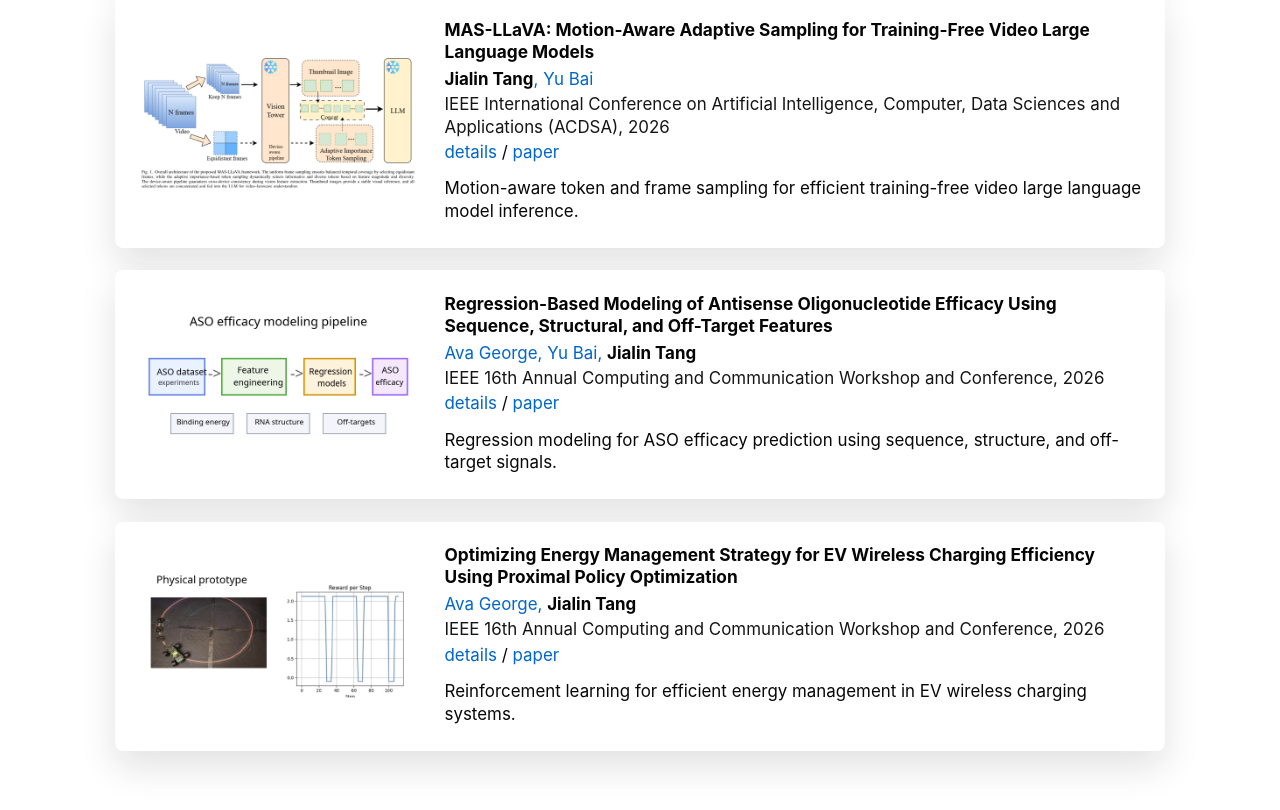
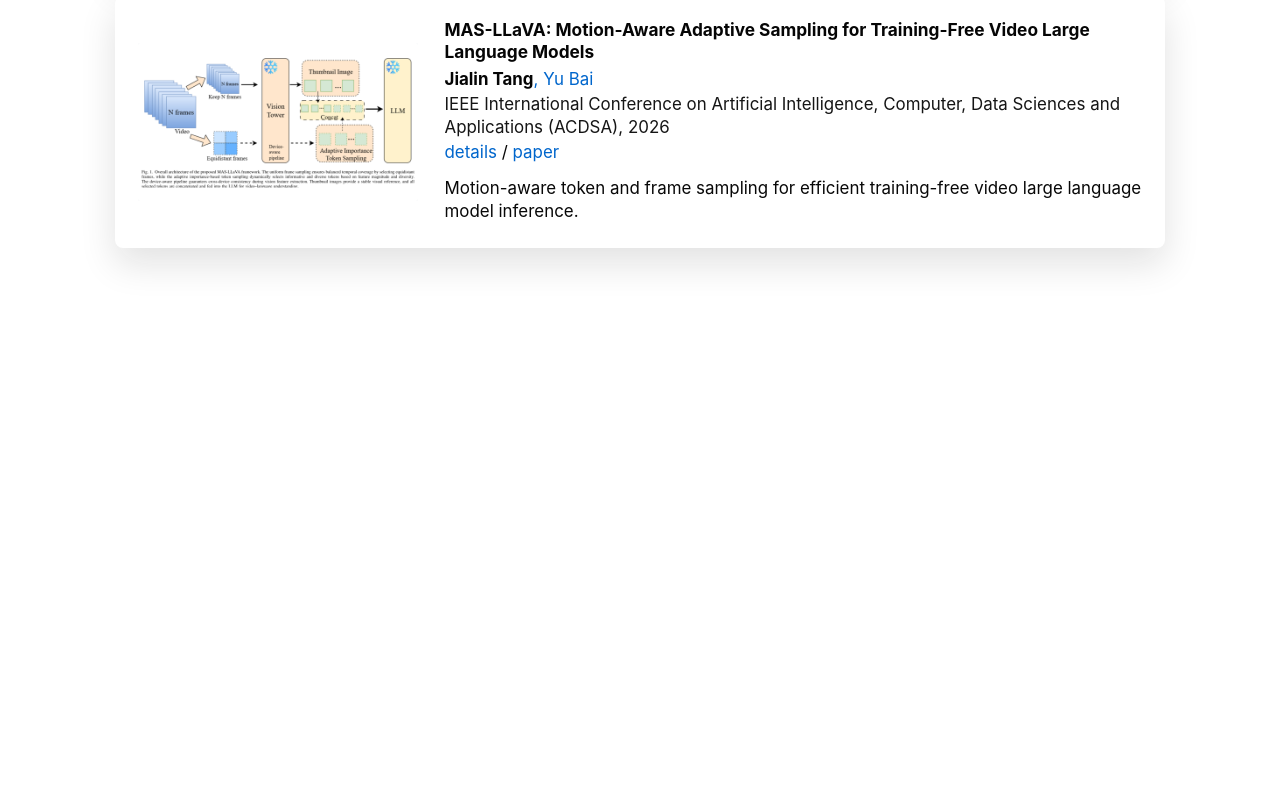
Before and after one commit to JaylenTang/jaylentang.github.io, a Jekyll site: the page built from _pages/about.md, in a window 1280 px wide and 900 px high, scrolled down 1517 px. Shown: the top 810 px of the window. Built offline with Jekyll 4.4.1, drawn with Linux system fonts in a browser that asks for light colours; after the commit the page ends 1922 px from its top, so only the background shows below that.

Commit message:
remove secondary selected research cards

```diff
--- a/_pages/about.md
+++ b/_pages/about.md
@@ -99,26 +99,5 @@ redirect_from:
       </div>
     </article>
 
-    <article class="research-card">
-      <img src="/images/research-aso-regression.png?v={{ site.asset_version }}" alt="Antisense oligonucleotide regression modeling thumbnail">
-      <div>
-        <h3>Regression-Based Modeling of Antisense Oligonucleotide Efficacy Using Sequence, Structural, and Off-Target Features</h3>
-        <p class="research-authors">Ava George, Yu Bai, <strong>Jialin Tang</strong></p>
-        <p class="research-venue">IEEE 16th Annual Computing and Communication Workshop and Conference, 2026</p>
-        <p class="research-links"><a href="/publication/2026-01-03-aso-efficacy">details</a> / <a href="https://ieeexplore.ieee.org/document/11393870">paper</a></p>
-        <p class="research-note">Regression modeling for ASO efficacy prediction using sequence, structure, and off-target signals.</p>
-      </div>
-    </article>
-
-    <article class="research-card">
-      <img src="/images/research-ev-charging.png?v={{ site.asset_version }}" alt="EV wireless charging optimization thumbnail">
-      <div>
-        <h3>Optimizing Energy Management Strategy for EV Wireless Charging Efficiency Using Proximal Policy Optimization</h3>
-        <p class="research-authors">Ava George, <strong>Jialin Tang</strong></p>
-        <p class="research-venue">IEEE 16th Annual Computing and Communication Workshop and Conference, 2026</p>
-        <p class="research-links"><a href="/publication/2026-01-02-ev-wireless-charging">details</a> / <a href="https://ieeexplore.ieee.org/document/11393703">paper</a></p>
-        <p class="research-note">Reinforcement learning for efficient energy management in EV wireless charging systems.</p>
-      </div>
-    </article>
   </section>
 </main>
```
